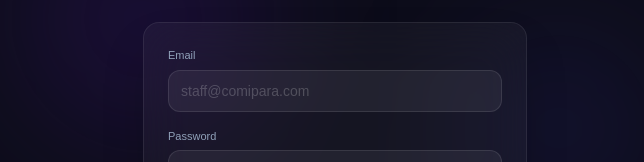
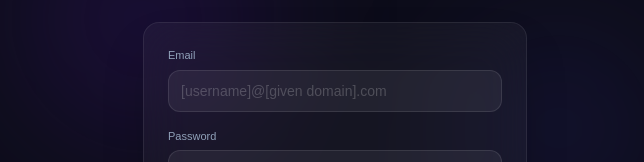
Before and after one commit to Juanhendry/comipara6-map, a Next.js app: page /cp6-staff in a window 1280 px wide. Shown: the part 309-471 px from the top of the page, without its empty margins (305-949 px from the left). Built offline with nearby package versions, Linux system fonts and the light colour scheme.

Commit message:
placeholder-email

```diff
--- a/app/cp6-staff/page.jsx
+++ b/app/cp6-staff/page.jsx
@@ -192,7 +192,7 @@ export default function StaffLoginPage() {
               <input
                 type="email" value={email}
                 onChange={(e) => setEmail(e.target.value)}
-                placeholder="staff@comipara.com"
+                placeholder="[username]@[given domain].com"
                 required disabled={!!isLocked}
                 className="w-full px-3 py-2.5 text-sm bg-white/[0.06] border border-white/[0.10] rounded-xl text-white placeholder-white/20 focus:outline-none focus:border-violet-500/60 focus:bg-white/[0.09] transition-all disabled:opacity-40"
               />
```
